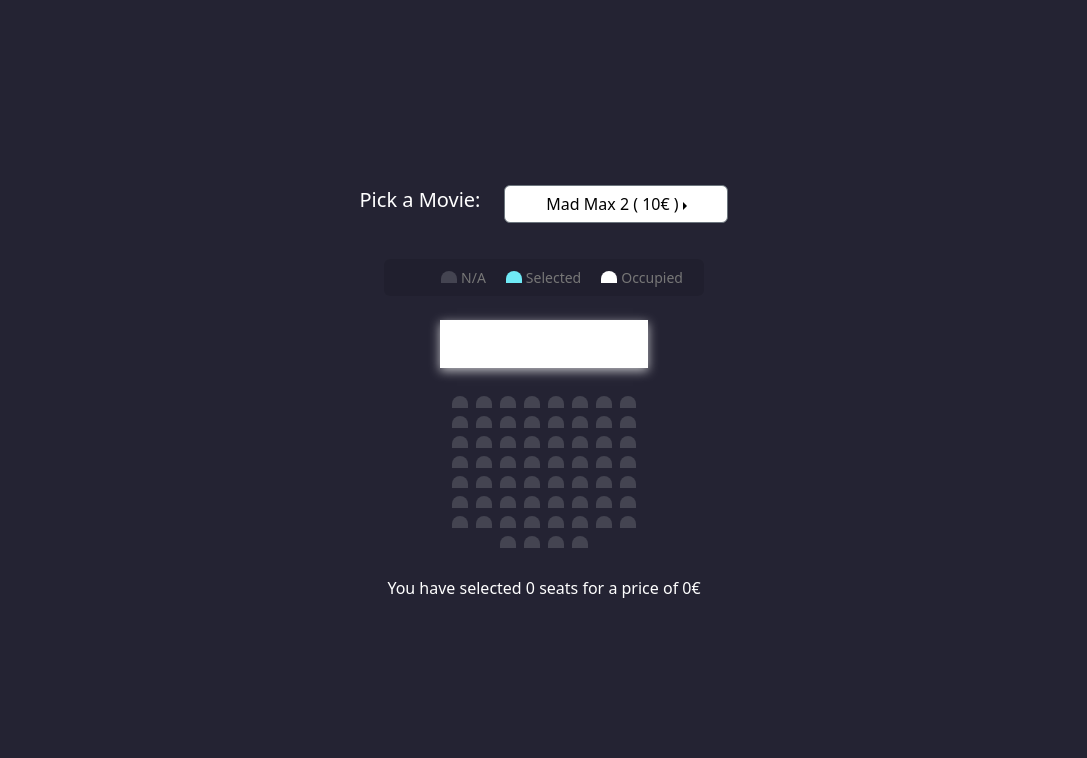
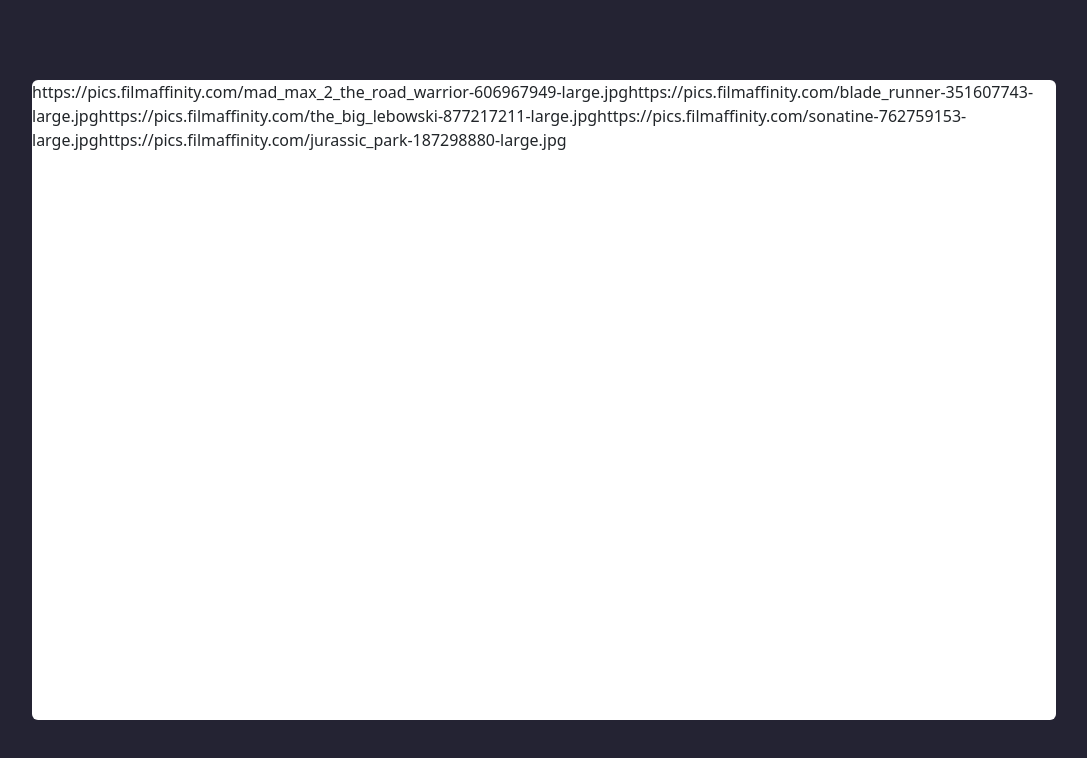
Before and after one commit to ginkgob/Kitano-Cinema-Front, a React (Create React App) app: page / in a window 1280 px wide. Shown: the top 758 px of the page, without its empty margins (96-1183 px from the left). Built offline with nearby package versions, Linux system fonts and the light colour scheme.

Commit message:
add movieposter componentand home view

```diff
--- /dev/null
+++ b/src/components/MoviePoster.jsx
@@ -0,0 +1,12 @@
+import React from 'react'
+import MoviesJson from '../movies.json'
+
+const MoviePoster = () => {
+  return (
+    <div className=''>
+        {MoviesJson.map(movie => {return ( movie.img ) })}
+    </div>
+  )
+}
+
+export default MoviePoster
--- a/src/components/SessionSelect.jsx
+++ b/src/components/SessionSelect.jsx
@@ -5,7 +5,7 @@
 import { Cinema } from './Cinema'
 
 
-export const MovieSelect = () => {
+const MovieSelect = () => {
 
   const [dropdown, setDropdown] = useState(false)
   const openCloseDropdown = () => {
@@ -47,3 +47,5 @@
     </section>
     )
 }
+
+export default MovieSelect;
--- a/src/movies.json
+++ b/src/movies.json
@@ -2,6 +2,13 @@
   {
     "id": 1,
     "name": " Mad Max 2 ",
+    "year": "1981",
+    "running_time": "92 min.",
+    "director": "George Miller",
+    "genre": "Action, Sci-Fi, Futuristic, Western, Road Movie",
+    "synopsis": "Mad Max, a former police officer is now a lone wanderer, travelling through a devasted Australia after a nuclear war looking for the now-priceless fuel of petrol. He lives to survive and is none too pleased when he finds himself the only hope of a small group of honest people running a remote oil refinery.",
+    "img" : "https://pics.filmaffinity.com/mad_max_2_the_road_warrior-606967949-large.jpg",
+    "rating" : 6.5,
     "price": 10,
     "totalSeats": 60,
     "blockedSeats": 3
@@ -9,15 +16,56 @@
     {
     "id": 2,
     "name": " Blade Runner ",
+    "year": "1982",
+    "running_time": "117 min.",
+    "director": "Ridley Scott",
+    "genre": "Action, Sci-Fi, Futuristic, Neo-Noir, Dystopia",
+    "synopsis": "Rick Deckard (Harrison Ford) is a retired cop in Los Angeles in 2019. L.A. has become a pan-cultural dystopia of corporate advertising, pollution and flying automobiles, as well as replicants, human-like androids with short life spans built by the Tyrell Corporation for use in dangerous off-world colonization. Deckard's former job in the police department was as a talented blade runner, a euphemism for detectives that hunt down and assassinate rogue replicants. Called before his one-time superior (M. Emmett Walsh), Deckard is forced back into active duty. A quartet of replicants led by Roy Batty (Rutger Hauer) has escaped and headed to Earth, killing several humans in the process.",
     "price": 7,
+    "img" : "https://pics.filmaffinity.com/blade_runner-351607743-large.jpg",
+    "rating" : 6.5,
     "totalSeats": 60,
     "blockedSeats": 6
     },
     {
     "id": 3,
     "name": " The Big Lebowski ",
+    "year": "1998",
+    "running_time": "117 min.",
+    "director": "Joel Coen",
+    "genre": "Comedy, Cult Movie",
+    "synopsis": "When 'The Dude' Lebowski is mistaken for a millionaire Lebowski, two thugs urinate on his rug to coerce him into paying a debt he knows nothing about. While attempting to gain recompense for the ruined rug from his wealthy counterpart, he accepts a one-time job with high pay-off. He enlists the help of his bowling buddy, Walter, a gun-toting Jewish-convert with anger issues. Deception leads to more trouble, and it soon seems that everyone from porn empire tycoons to nihilists want something from The Dude. ",
     "price": 8,
+    "img" : "https://pics.filmaffinity.com/the_big_lebowski-877217211-large.jpg",
+    "rating" : 6.5,
     "totalSeats": 60,
     "blockedSeats": 8
+  },
+  {
+    "id": 4,
+    "name": " Sonatine ",
+    "year": "1993",
+    "running_time": "93 min.",
+    "director": "Takeshi Kitano",
+    "genre": "Drama, Thriller, Crime, Yakuza",
+    "synopsis": "Several yakuza from Tokyo are sent to Okinawa to help end a gang war. The war escalates and the Tokyo drifters decide to lay low at the beach.",
+    "price": 8,
+    "img" : "https://pics.filmaffinity.com/sonatine-762759153-large.jpg",
+    "rating" : 6.5,
+    "totalSeats": 60,
+    "blockedSeats": 3
+  },
+  {
+    "id": 5,
+    "name": " Jurassic Park ",
+    "year": "1993",
+    "running_time": "121 min.",
+    "director": "Steven Spielberg",
+    "genre": "Sci-Fi, Adventure, Dinosaurs, Survival",
+    "synopsis": "Billionaire John Hammond builds a theme park by cloning dinosaur DNA into living dinosaurs. Because of the accidental death of one of his workers, he hires several scientists to endorse the park: Alan Grant, a paleontologist, Ellie Sattler, a paleobotanist, and Malcolm, a mathematician. Hammond’s young grandchildren, Tim and Lex, join them. Once they begin an inspection tour of the facilities, Dennis Nedry sabotages the controls in an attempt to steal some dinosaur embryos and sell them to the competition. With all the safety mechanisms down, the scientists and the children must survive various dinosaur attacks.",
+    "price": 8,
+    "img" : "https://pics.filmaffinity.com/jurassic_park-187298880-large.jpg",
+    "totalSeats": 60,
+    "blockedSeats": 3
   }
 ]
--- a/src/routes/RoutesConfig.jsx
+++ b/src/routes/RoutesConfig.jsx
@@ -1,12 +1,14 @@
 import { BrowserRouter as Router, Route, Routes } from 'react-router-dom';
-import { MovieSelect } from '../components/SessionSelect'
+import { MovieSelect } from '../views/MovieSelect'
+import { Home } from '../views/Home';
 
 function RoutesConfig() {
 
   return (
     <Router>
       <Routes>
-                <Route path='/' element={<MovieSelect />} />
+        <Route path='/' element={<Home />} />
+        <Route path='/session' element={<MovieSelect />} />
       </Routes>
     </Router>
 )
--- /dev/null
+++ b/src/views/Home.jsx
@@ -0,0 +1,10 @@
+import React from 'react'
+import MoviePoster from '../components/MoviePoster'
+
+export const Home = () => {
+  return (
+    <div className='w-[80vw] h-[80vh] bg-white rounded-2'>
+      <MoviePoster />
+    </div>
+  )
+}
--- /dev/null
+++ b/src/views/MovieSelect.jsx
@@ -0,0 +1,10 @@
+import React from 'react'
+import SessionSelect from '../components/SessionSelect'
+
+export const MovieSelect = () => {
+  return (
+    <div>
+        <SessionSelect />
+    </div>
+  )
+}
```
Lines whose indentation alone changed are shown as unchanged.
